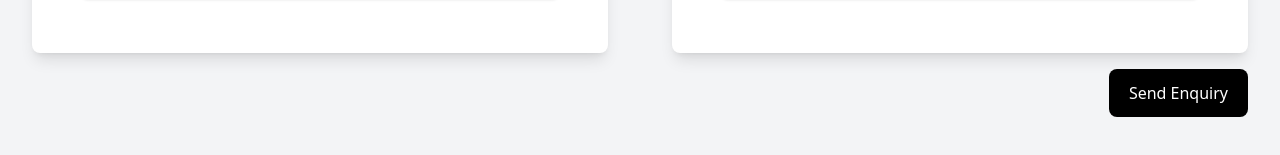
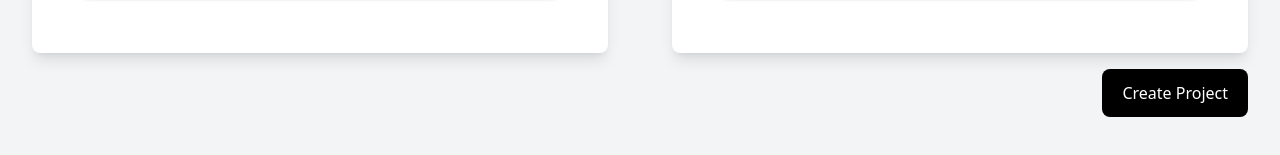
Before and after one commit to ngerd/Employee-Management-System, a React (Vite) app in the folder Frontend/: page /create-project in a window 1280 px wide. Shown: the part 609-764 px from the top of the page. Built offline with nearby package versions, Linux system fonts and the light colour scheme.

Commit message:
Create Project

```diff
--- a/Frontend/src/page/CreateProject.jsx
+++ b/Frontend/src/page/CreateProject.jsx
@@ -82,7 +82,7 @@ const CreateProject = () => {
                             type="submit"
                             className="inline-block w-full rounded-lg bg-black px-5 py-3 font-medium text-white sm:w-auto"
                         >
-                            Send Enquiry
+                            Create Project
                         </button>
                     </div>
                 </div>
```
